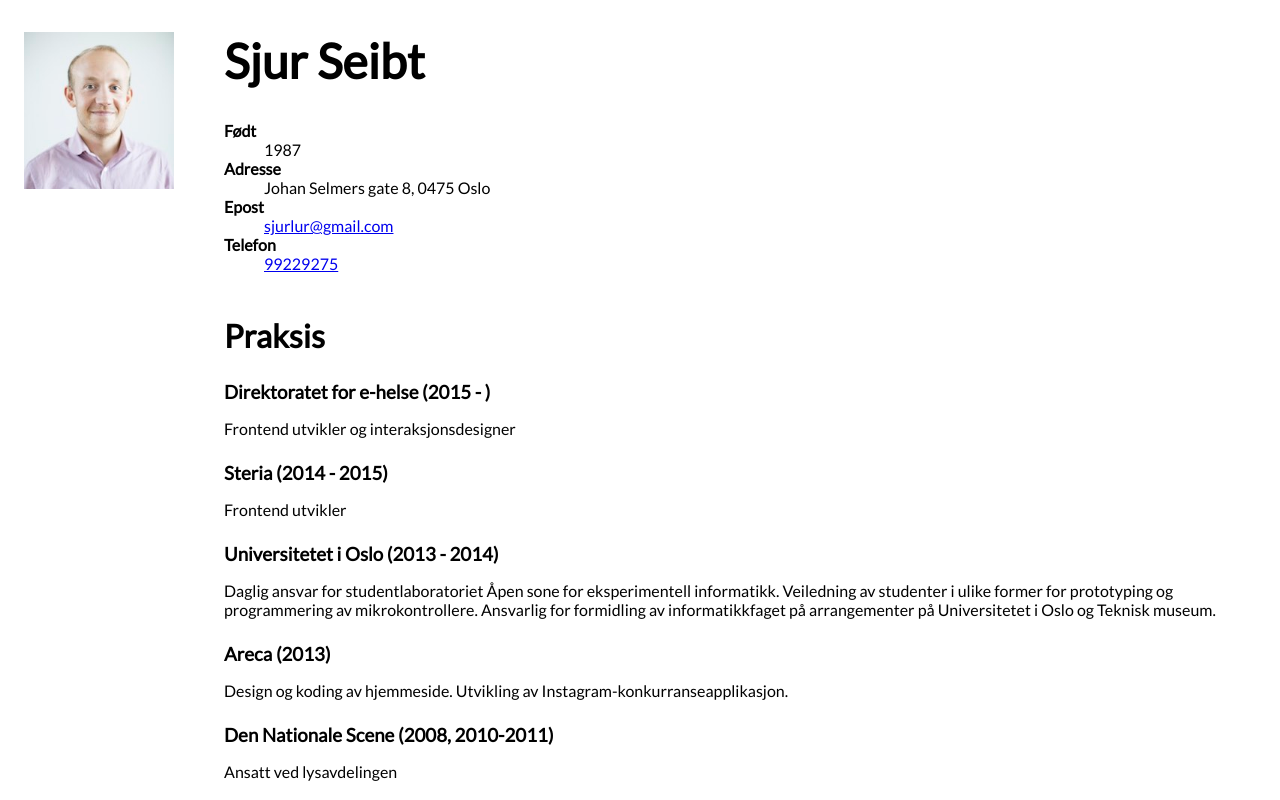
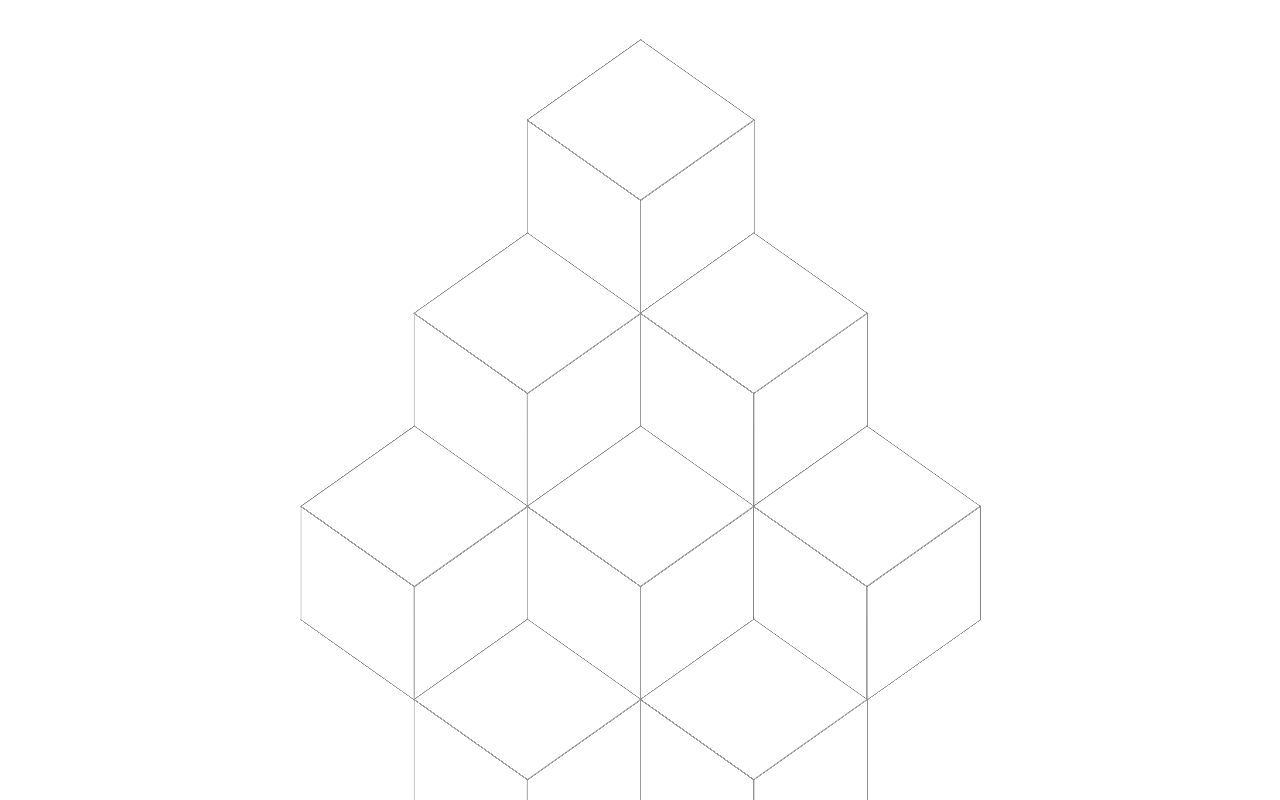
Before and after one commit to sjurlur/cv, a React (Create React App) app: page / in a window 1280 px wide. Shown: the top 800 px of the page. Built offline with nearby package versions, Linux system fonts and the light colour scheme.

Commit message:
start using cubes

```diff
--- a/src/App.js
+++ b/src/App.js
@@ -1,9 +1,7 @@
 import React, { Component } from 'react';
 import styled, { injectGlobal } from 'styled-components';
 import * as cv from './cv.json';
-import Header from './Components/header';
-import Experience from './Components/experience';
-import sjur from './Components/sjur.jpg';
+import Cube from './Components/cube';
 
 injectGlobal`
 * {font-family: 'Lato', sans-serif;}
@@ -11,34 +9,28 @@ injectGlobal`
 
 const LayoutContainer = styled.div`
   margin: 2rem 1rem;
-  display: grid;
-  max-width: 750px;
-  grid-template-columns: auto;
-
-  @media screen and (min-width: 600px) {
-    grid-template-columns: 150px auto;
-    grid-column-gap: 50px;
-  }
 `;
 
-const Image = styled.img`
-  width: 100%;
-  grid-column-start: 1;
-  grid-column-end: 1;
-  display: none;
-
-  @media screen and (min-width: 600px) {
-    display: block;
-  }
-`;
 
 class App extends Component {
   render() {
     return (
       <LayoutContainer>
-        <Image src={sjur} alt="Sjur Seibt" />
-        <Header cv={cv} />
-        <Experience data={cv} />
+        <Cube number={0}/>
+
+        <Cube number={1}/>
+        <Cube number={2}/>
+
+        <Cube number={3}/>
+        <Cube number={4}/>
+        <Cube number={5}/>
+
+        <Cube number={6}/>
+        <Cube number={7}/>
+
+        <Cube number={8}/>
+
+
       </LayoutContainer>
     );
   }
--- /dev/null
+++ b/src/Components/cube.js
@@ -0,0 +1,75 @@
+import React from 'react';
+import styled from 'styled-components';
+import Side from './side';
+
+const Cube = styled.div `
+font-size: 5em;
+width: 2em;
+margin: 1.5em auto;
+transform-style: preserve-3d;
+transform: ${props => getTransform(props.number)};
+`;
+
+function getRowNumber(num, maxRowWidth) {
+    let number = num;
+    let rowNumber = 0;
+    let counter = 1;
+
+    while(number >= 0) {
+        number -= counter;
+        counter += 1;
+        rowNumber += 1;
+    }
+
+    return rowNumber -1;
+}
+
+function getTransform(number) {
+    const baseRotation = 'rotateX(-45deg) rotateY(45deg)'
+    const offset = 2;
+    if (number===0) {
+        return baseRotation;
+    }
+
+    else if (number===1) {
+        return `${baseRotation} translateX(-${getRowNumber(number) * offset}em) translateY(${getRowNumber(number) * offset}em) translateZ(0)`;
+    }
+    else if (number===2) {
+        return `${baseRotation} translateX(0) translateY(${getRowNumber(number) * offset}em) translateZ(${getRowNumber(number) * offset}em)`;
+    }
+
+    else if (number===3) {
+        return `${baseRotation} translateX(-${getRowNumber(number) * offset}em) translateY(${getRowNumber(number) * offset}em) translateZ(0)`;
+    }
+    else if (number===4) {
+        return `${baseRotation} translateX(-${offset}em) translateY(${getRowNumber(number) * offset}em) translateZ(${offset}em)`;
+    }
+    else if (number===5) {
+        return `${baseRotation} translateX(0) translateY(${getRowNumber(number) * offset}em) translateZ(${getRowNumber(number) * offset}em)`;
+    }
+
+    else if (number===6) {
+        return `${baseRotation} translateX(-${2*offset}em) translateY(${3*offset}em) translateZ(${offset}em)`;
+    }
+    else if (number===7) {
+        return `${baseRotation} translateX(-${offset}em) translateY(${3*offset}em) translateZ(${2*offset}em)`;
+    }
+
+    else if (number===8) {
+        return `${baseRotation} translateX(-${2*offset}em) translateY(${4*offset}em) translateZ(${2*offset}em)`;
+    }
+
+}
+
+export default props => {
+    return (
+        <Cube number={props.number}>
+        <Side plane="front">1</Side>
+        <Side plane="back">6</Side>
+        <Side plane="right">4</Side>
+        <Side plane="left">3</Side>
+        <Side plane="top">5</Side>
+        <Side plane="bottom">2</Side>
+      </Cube>
+    )
+}
--- /dev/null
+++ b/src/Components/side.js
@@ -0,0 +1,51 @@
+import React from 'react';
+import styled from 'styled-components';
+
+const Side = styled.div `
+position: absolute;
+width: 2em;
+height: 2em;
+background: white;
+border: 1px solid rgba(0,0,0,.5);
+color: #2a1e5c;
+text-align: center;
+line-height: 2em;
+transform: ${props => getTransform(props.plane)};
+`;
+
+function getTransform(plane) {
+    switch(plane) {
+        case 'front':
+            return 'translateZ(1em)';
+        case 'top':
+            return 'rotateX( 90deg) translateZ(1em)';
+        case 'right':
+            return 'rotateY( 90deg)  translateZ(1em)';
+        case 'left':
+            return 'rotateY(-90deg)  translateZ(1em)';
+        case 'bottom':
+            return 'rotateX(-90deg)  translateZ(1em)';
+        case 'back':
+            return 'rotateY(-180deg) translateZ(1em)';
+        default:
+            break;
+    }
+}
+
+function getColor(plane) {
+    switch(plane) {
+        case 'front':
+            return '#2A1E5C';
+        case 'top':
+            return '#FEFF38';
+        case 'right':
+            return '#20BF55';
+        case 'left':
+            return '#FF6663';
+
+    }
+}
+
+export default props => {
+    return (<Side plane={props.plane}></Side>)
+}
```
